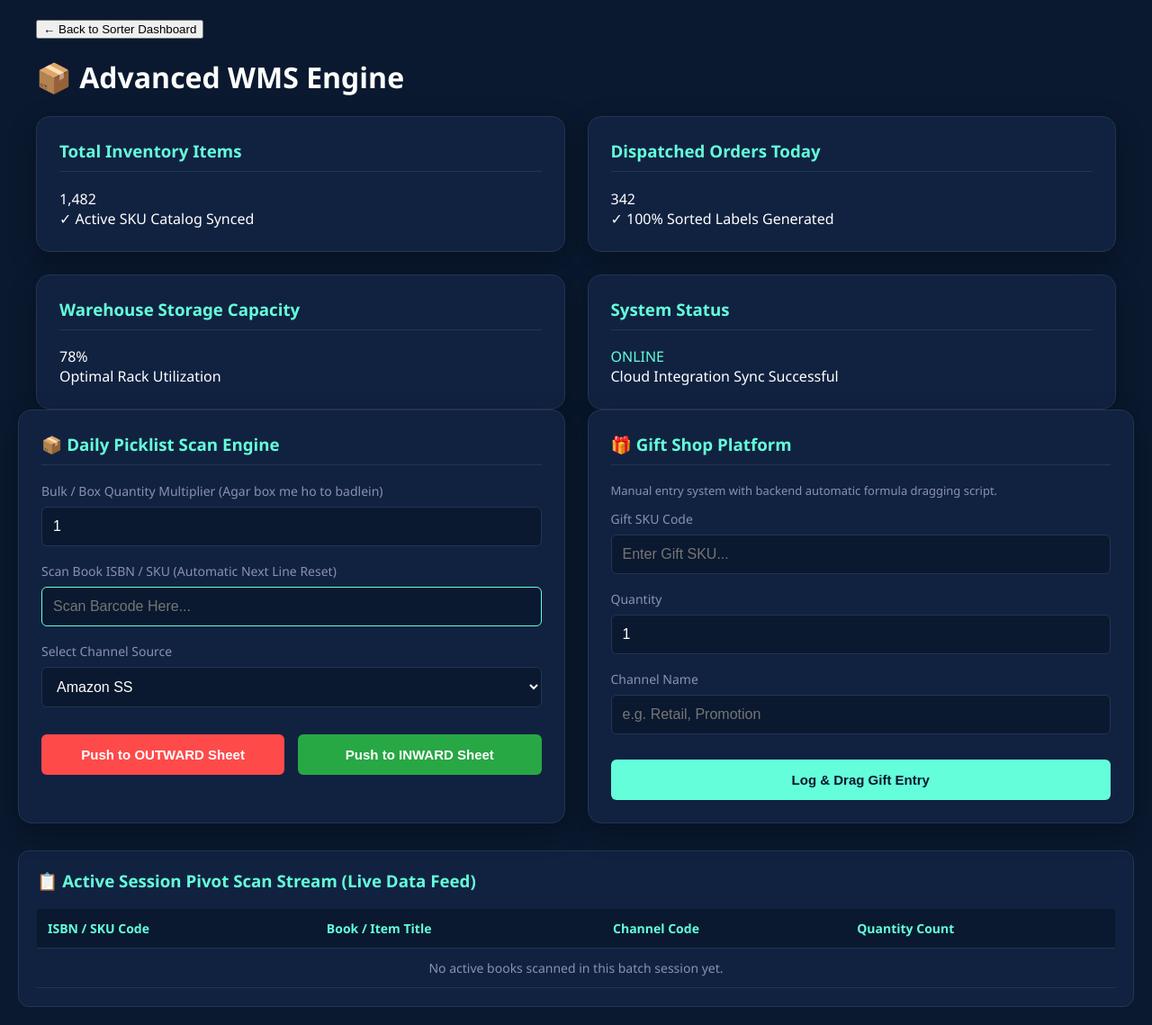
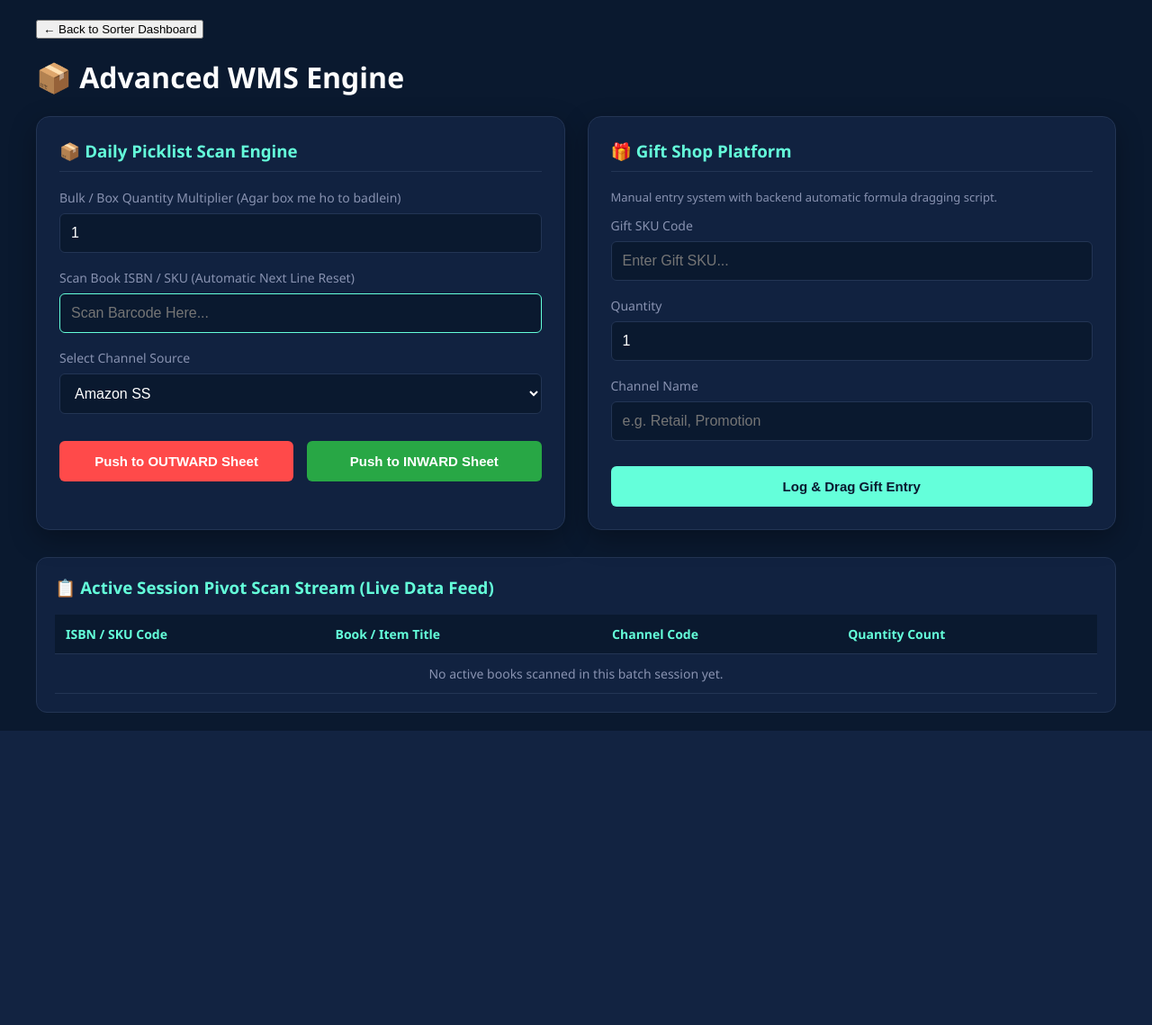
Before and after one commit to ssavailable864/pdf-sort-website, a Flask app: page /wms in a window 1280 px wide. Shown: the whole page at 90% size. After the commit the page ends 812 px from the top, so only its background shows below. Run offline with Flask 3, Linux system fonts and the light colour scheme; parts of the project's set-up code (start-up, migrations or seed data) failed here and were passed over.

```diff
--- a/templates/wms.html
+++ b/templates/wms.html
@@ -40,34 +40,6 @@
             <button class="btn-back" onclick="goBackToDashboard()">← Back to Sorter Dashboard</button>
             <h1>📦 Advanced WMS Engine</h1>
         </div>
-
-        <div class="grid">
-            <div class="card">
-                <h3>Total Inventory Items</h3>
-                <div class="metric">1,482</div>
-                <div class="status-good">✓ Active SKU Catalog Synced</div>
-            </div>
-
-            <div class="card">
-                <h3>Dispatched Orders Today</h3>
-                <div class="metric">342</div>
-                <div class="status-good">✓ 100% Sorted Labels Generated</div>
-            </div>
-
-            <div class="card">
-                <h3>Warehouse Storage Capacity</h3>
-                <div class="metric">78%</div>
-                <div class="status-good">Optimal Rack Utilization</div>
-            </div>
-
-            <div class="card">
-                <h3>System Status</h3>
-                <div class="metric" style="color: #64ffda;">ONLINE</div>
-                <div class="status-good">Cloud Integration Sync Successful</div>
-            </div>
-        </div>
-    </div>
-
     <script>
     function goBackToDashboard() {
         // Agar dono files ek hi domain par chal rahi hain toh history use karega bina login session destroy kiye
```
